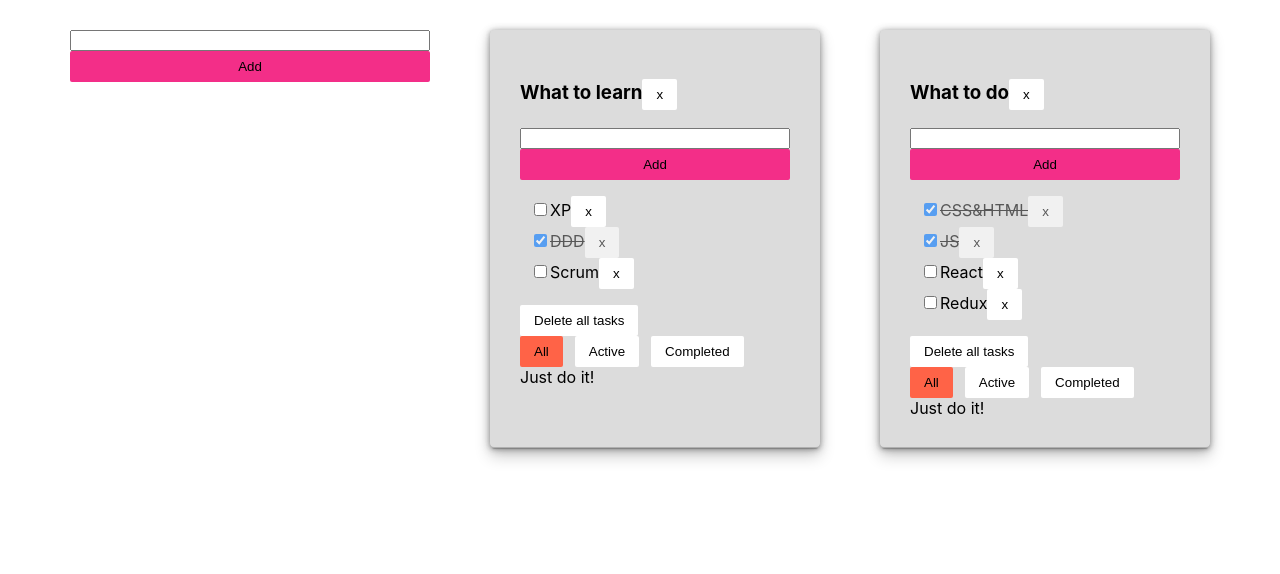
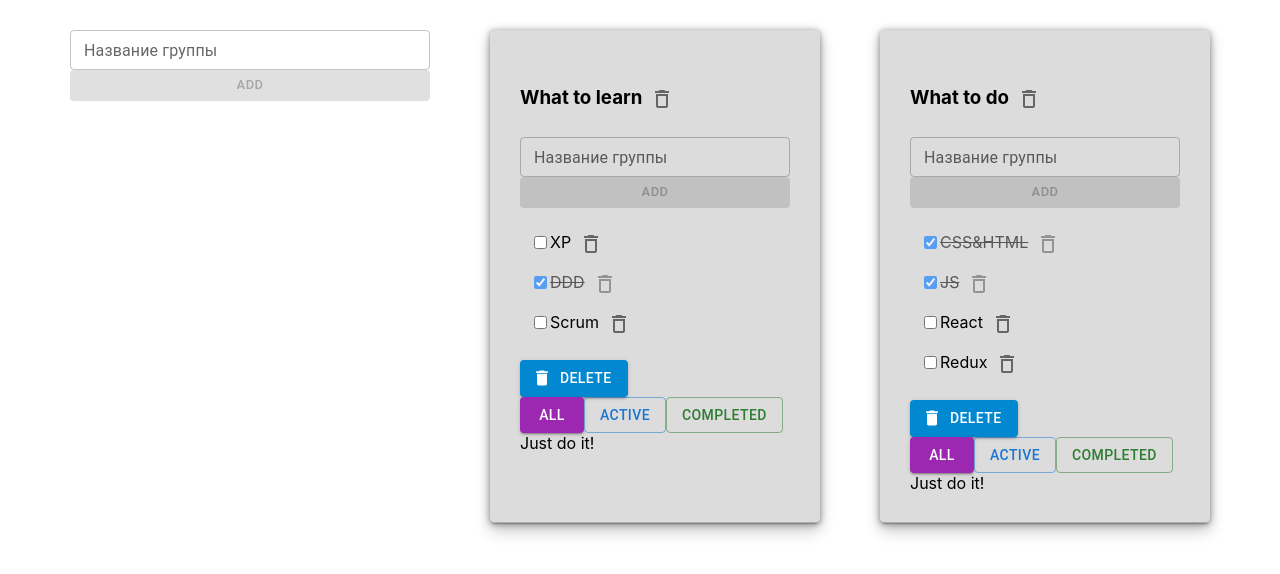
Before and after one commit to dariametelitsa/todolist, a React (Create React App) app: page / in a window 1280 px wide. Shown: the top 574 px of the page. Built offline with nearby package versions, Linux system fonts and the light colour scheme.

Commit message:
changed button to MUI

```diff
--- a/src/components/addItem/AddItem.tsx
+++ b/src/components/addItem/AddItem.tsx
@@ -1,8 +1,8 @@
 import * as React from 'react';
-import { useState } from "react";
-import { Button } from "../button/Button";
+import { useState } from 'react';
 import s from './AddItem.module.scss'
 import { Input } from "../input/Input";
+import Button from '@mui/material/Button';
 
 type Props = {
     addItem: (name: string) => void
@@ -43,13 +43,26 @@ export const AddItem = ({addItem}: Props) => {
         setItemInputError(null);
     }
 
+    const buttonStyles = {
+        maxWidth: '100%',
+        maxHeight: '30px',
+        minWidth: '30px',
+        minHeight: '30px',
+        backgroundColor: '#874CCC'
+    }
+
     return (
         <div className={s.addItem}>
             <Input changeTitle={onChangeSetItemTitle}
-                         title={itemTitle}
-                         onKeyDown={onKeyDownHandler}
-                         className={itemInputError ? 'taskInputError' : ''}/>
-            <Button title={'Add'} callBack={onClickAddItemHandler} isDisabled={!ifTaskCanAdded} accent></Button>
+                   title={itemTitle}
+                   onKeyDown={onKeyDownHandler}
+                   className={itemInputError ? 'taskInputError' : ''}/>
+            <Button variant="contained"
+                    onClick={onClickAddItemHandler}
+                    disabled={!ifTaskCanAdded}
+                    // style={buttonStyles}
+                    size={'small'}>Add</Button>
+            {/*<Button title={'Add'} callBack={onClickAddItemHandler} isDisabled={!ifTaskCanAdded} accent></Button>*/}
 
             {isTitleToLong && <div className={s.taskInputErrorMessage}>Too long</div>}
             {itemInputError && <div className={s.taskInputErrorMessage}>{itemInputError}</div>}
--- a/src/components/input/Input.tsx
+++ b/src/components/input/Input.tsx
@@ -1,4 +1,5 @@
 import React, { ChangeEvent, InputHTMLAttributes } from 'react';
+import TextField from "@mui/material/TextField";
 
 type InputProps = {
     changeTitle: (title: string) => void;
@@ -19,10 +20,17 @@ export const Input = ({changeTitle, title, onKeyDown, ...restProps}: InputProps)
     }
 
     return (
-        <input value={title}
-               onChange={onChangeInputHandler}
-               onKeyDown={onKeyDownHandler}
-               type="text"
-               {...restProps}/>
+        <TextField id="outlined-basic"
+                   onChange={onChangeInputHandler}
+                   onKeyDown={onKeyDownHandler}
+                   label={'Название группы'}
+                   variant="outlined"
+                   value={title}
+                   size='small'/>
+        // <input value={title}
+        //        onChange={onChangeInputHandler}
+        //        onKeyDown={onKeyDownHandler}
+        //        type="text"
+        //        {...restProps}/>
     );
 };
--- a/src/components/todolist/Todolist.tsx
+++ b/src/components/todolist/Todolist.tsx
@@ -1,10 +1,13 @@
 import React, { ChangeEvent } from "react";
 import { FilterValuesType, TodolistPropsType } from "../../data/dataPropsTypes";
-import { Button } from "../button/Button";
 import styles from './Todolist.module.scss';
 import { useAutoAnimate } from "@formkit/auto-animate/react";
 import { AddItem } from "../addItem/AddItem";
 import { EditableSpan } from "../editableSpan/EditableSpan";
+import IconButton from '@mui/material/IconButton';
+import DeleteOutlineIcon from '@mui/icons-material/DeleteOutline';
+import Button from '@mui/material/Button';
+import DeleteIcon from '@mui/icons-material/Delete';
 
 // Create
 // Read for list (filter, type, sort, research, pagination)
@@ -55,7 +58,9 @@ const Todolist: React.FC<TodolistPropsType> = ({
         <div className={styles.todolist}>
             <h3>
                 <EditableSpan oldTitle={title} idToChange={id} updateItem={changeTodolistTitleHandler}/>
-                <Button title={'x'} callBack={() => removeTodolist(id)}/>
+                <IconButton aria-label="delete" onClick={() => removeTodolist(id)}>
+                    <DeleteOutlineIcon />
+                </IconButton>
             </h3>
 
             <AddItem addItem={addItemHandler}/>
@@ -66,32 +71,43 @@ const Todolist: React.FC<TodolistPropsType> = ({
                     ) : (
                         tasks.map((task) => {
                             const onChangeSetTaskStatusHandler = (e: ChangeEvent<HTMLInputElement>) => setNewTaskStatus(id, task.id, e.currentTarget.checked);
-                           // onChangeTitleTaskHandler(id, task.id, title);
                             return (
                                 <li key={task.id} className={task.isDone ? styles.taskDone : styles.task}>
                                     <input type={"checkbox"} checked={task.isDone}
                                            onChange={onChangeSetTaskStatusHandler}/>
                                     {/*<span className={task.isDone ? styles.taskDone : styles.task}>{task.title}</span>*/}
                                     <EditableSpan oldTitle={task.title} idToChange={task.id} updateItem={onChangeTitleTaskHandler}/>
-                                    <Button title={'x'} callBack={() => removeTask(id, task.id)}/>
+                                    <IconButton aria-label="delete" onClick={() => removeTask(id, task.id)}>
+                                        <DeleteOutlineIcon />
+                                    </IconButton>
+                                    {/*<Button title={'x'} callBack={() => removeTask(id, task.id)}/>*/}
                                 </li>
                             )
                         })
                     )
                 }
             </ul>
-            <Button title={'Delete all tasks'}
-                    callBack={() => {
-                        onClickHandlerDeleteAll()
-                    }}
-                    isDisabled={tasks.length === 0}/>
+            {/*todo*/}
+            {/*<Button title={'Delete all tasks'}*/}
+            {/*        callBack={() => {*/}
+            {/*            onClickHandlerDeleteAll()*/}
+            {/*        }}*/}
+            {/*        isDisabled={tasks.length === 0}/>*/}
+            <Button onClick={() => {onClickHandlerDeleteAll()}} variant="contained" color='info' startIcon={<DeleteIcon />}>
+                Delete
+            </Button>
+
             <div className={'tabs'}>
-                <Button active={filter === 'all'} title={'All'}
-                        callBack={onClickHandlerCreator('all')}></Button>
-                <Button active={filter === 'active'} title={'Active'}
-                        callBack={onClickHandlerCreator('active')}></Button>
-                <Button active={filter === 'completed'} title={'Completed'}
-                        callBack={onClickHandlerCreator('completed')}></Button>
+                {/*<Button active={filter === 'all'} title={'All'}*/}
+                {/*        callBack={onClickHandlerCreator('all')}></Button>*/}
+                {/*<Button active={filter === 'active'} title={'Active'}*/}
+                {/*        callBack={onClickHandlerCreator('active')}></Button>*/}
+                {/*<Button active={filter === 'completed'} title={'Completed'}*/}
+                {/*        callBack={onClickHandlerCreator('completed')}></Button>*/}
+
+                <Button color={'secondary'} variant={filter === 'all' ? "contained" : 'outlined'} onClick={onClickHandlerCreator('all')}>All</Button>
+                <Button color='primary' variant={filter === 'active' ? "contained" : 'outlined'} onClick={onClickHandlerCreator('active')}>Active</Button>
+                <Button color='success' variant={filter === 'completed' ? "contained" : 'outlined'} onClick={onClickHandlerCreator('completed')}>completed</Button>
             </div>
             {children}
         </div>
```
